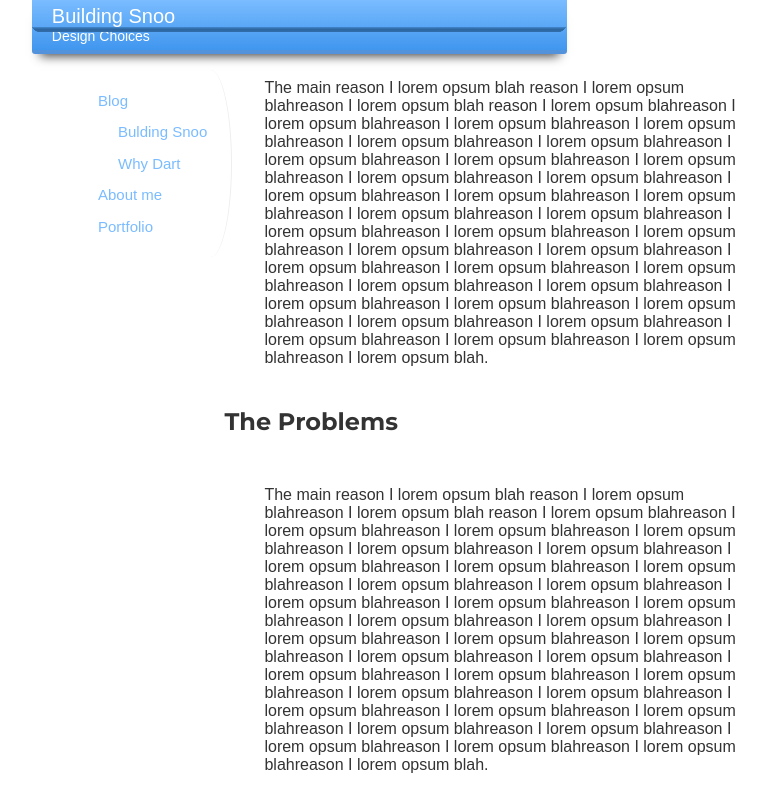
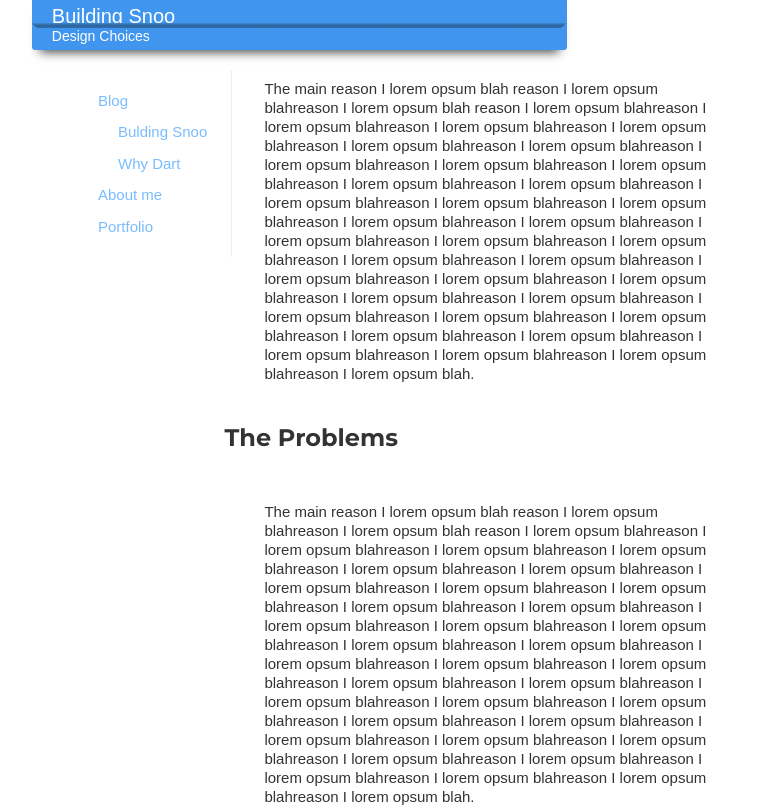
Before and after one commit to GeKorm/GeKorm.github.io, a plain HTML site: page index.html in a window 1280 px wide. Shown: the top 809 px of the page, without its empty margins (173-939 px from the left). Drawn offline with Linux system fonts and the light colour scheme; a web font is replaced by a local one.

Commit message:
Minor styling on header div and body
Modified selection color, straightened border on navigation and made the header div a button.

```diff
--- a/style.css
+++ b/style.css
@@ -59,7 +59,6 @@ ol {
     left: 20%;
     z-index: 4;
     border-right: 1px solid rgb(238, 238, 238);
-    border-radius: 30px/130px;
 }
 
 li a:hover {
@@ -98,18 +97,19 @@ li a:active {
     width: 41.85%;
     z-index: 3;
     display: block;
+    background: rgba(64, 150, 238, 1);
     position: fixed;
     padding-top: 5px;
     border-bottom-left-radius: 3px;
     border-bottom-right-radius: 3px;
-    border-bottom: 4px solid rgba(56, 117, 194, 0.57);
+    /* border-bottom: 4px solid rgba(56, 117, 194, 0.57); */
     height: 45px;
-    background: -moz-linear-gradient(to bottom, rgba(122, 188, 255, 1) 0%,rgba(96, 171, 248, 1) 44%,rgba(64, 150, 238, 1) 100%);
-    background: -o-linear-gradient(to bottom, rgba(122, 188, 255, 1) 0%,rgba(96, 171, 248, 1) 44%,rgba(64, 150, 238, 1) 100%);
-    background: -ms-linear-gradient(to bottom, rgba(122, 188, 255, 1) 0%,rgba(96, 171, 248, 1) 44%,rgba(64, 150, 238, 1) 100%);
-    background: linear-gradient(to bottom,  rgba(122, 188, 255, 1) 0%,rgba(96, 171, 248, 1) 44%,rgba(64, 150, 238, 1) 100%);  filter: progid:DXImageTransform.Microsoft.gradient( startColorstr='#b37abcff', endColorstr='#bf4096ee',GradientType=0 );
     opacity: 1;
     box-shadow: 0 10px 10px -8px rgba(0, 0, 0, 0.75);
+    cursor: pointer;
+    user-select: none;
+    -webkit-user-select: none;  -moz-user-select: none;
+    transition: all 0.1s ease-out;
 }
 #header::after {
     content:"";
@@ -119,13 +119,14 @@ li a:active {
     border-bottom-left-radius: 2px;
     border-bottom-right-radius: 2px;
     height: 5px;
-    margin-top: -17px;
+    margin-top: -21px;
     transform: matrix3d(1,0,0.00,0,0.00,1,0.00,0.003,0,0,1,0,0,0,0,1);
     -webkit-transform: matrix3d(1,0,0.00,0,0.00,1,0.00,0.004,0,0,1,0,0,0,0,1);
     -moz-transform: matrix3d(1,0,0.00,0,0.00,1,0.00,0.003,0,0,1,0,0,0,0,1);
     -o-transform: matrix3d(1,0,0.00,0,0.00,1,0.00,0.003,0,0,1,0,0,0,0,1);
     -ms-transform: matrix3d(1,0,0.00,0,0.00,1,0.00,0.003,0,0,1,0,0,0,0,1);              filter: progid:DXImageTransform.Microsoft.gradient( startColorstr='#2a4872', endColorstr='#000000',GradientType=0 );              filter: progid:DXImageTransform.Microsoft.gradient( startColorstr='#22487c', endColorstr='#161823',GradientType=0 );
     background: linear-gradient(to bottom, rgba(66, 136, 206, 1) 0%,rgba(43, 100, 158, 0.98) 44%,rgba(47, 105, 165, 0.96) 100%);
+    transition: all 0.1s ease-in-out;
 }
 #section-title {
     font-size: 20px;
@@ -154,8 +155,10 @@ p {
     display: inline;
     position: relative;
     margin-left: 40px;
-    margin-right: 0;
+    margin-right: 40px;
     margin-bottom: 40px;
+    line-height: 19px;
+    font-size: 15px;
 }
 #triangledown {
 	width: 0;
@@ -183,3 +186,25 @@ p {
     background: linear-gradient(to bottom,  rgba(255, 255, 255, 1) 10%,rgba(251, 239, 255, 1) 30%,rgba(255,255,255,1) 90%);  filter: progid:DXImageTransform.Microsoft.gradient( startColorstr='#fff7fb', endColorstr='#ffffff',GradientType=0 );
     display: none;
 }
+
+#header:hover {
+    background: rgba(62, 144, 228, 1);
+    box-shadow: 0 12px 10px -8px rgba(0, 0, 0, 0.75);
+}
+#header:active:after {
+    transform: scaleY(0.75) scaleX(1.007) translateY(-3px);
+}
+#header:active {
+    box-shadow: 0 6px 10px -8px rgba(0, 0, 0, 0.75);
+    transform: scale(0.984);
+    transform-origin: 50% 0%;
+}
+
+::selection {
+  background: rgba(64, 150, 238, 1);
+  color:#FFF;
+}
+::-moz-selection {
+  background: #333;
+  color:#FFF;
+}
```
